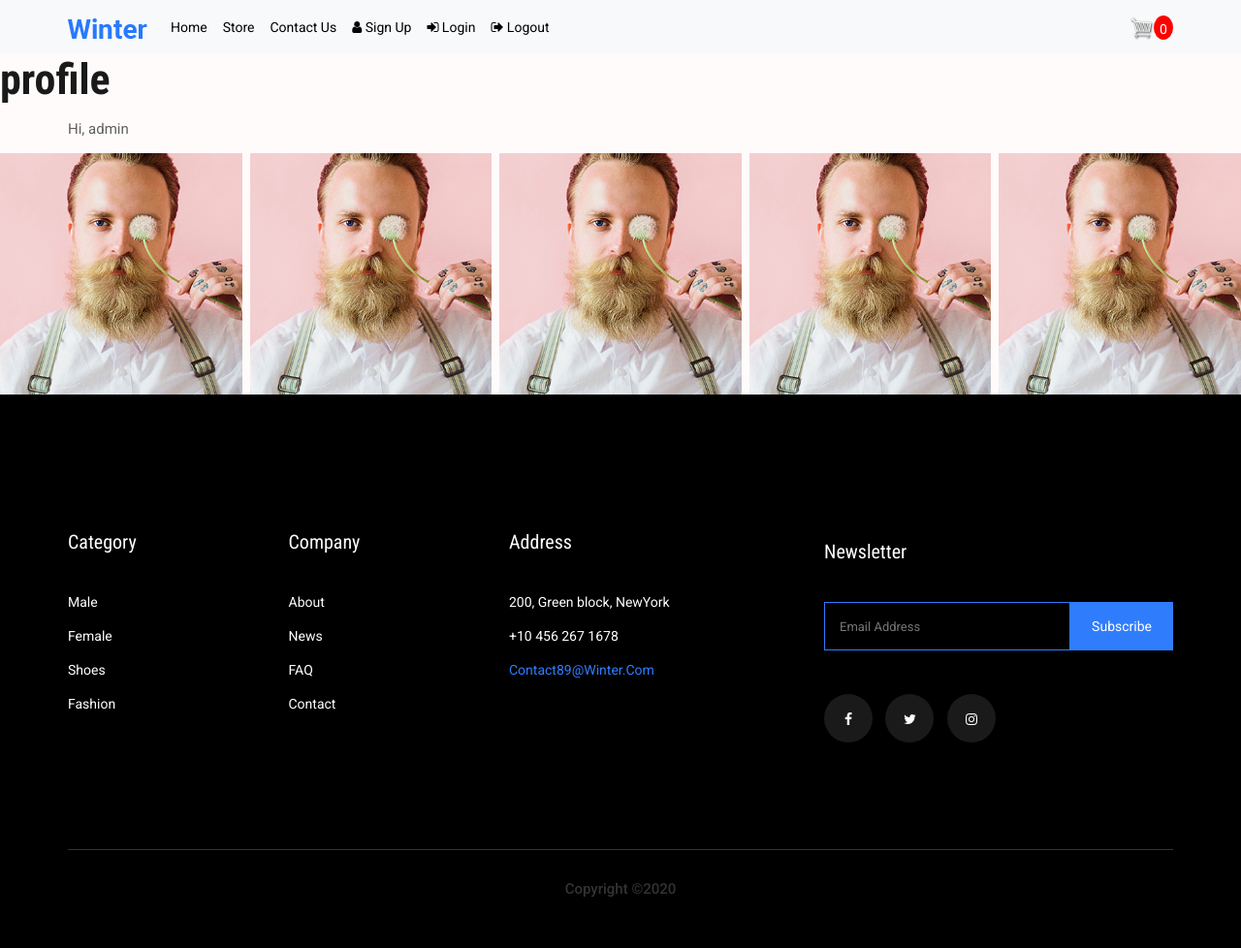
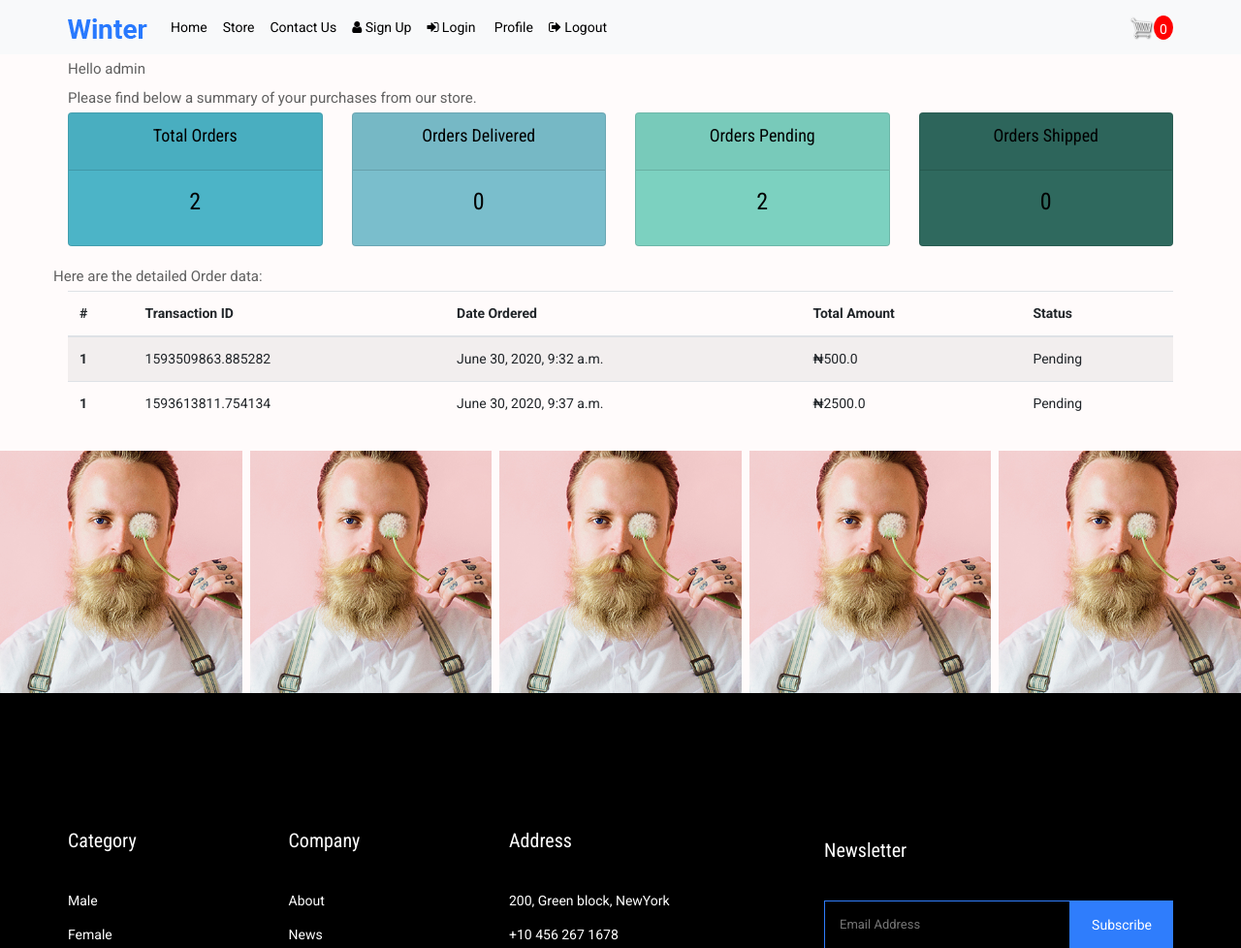
Before and after one commit to unyime1/django-ecommerce-project, a Django app: page /profile/ in a window 1280 px wide. Shown: the top 978 px of the page at 97% size. Before the commit the page ends 925 px from the top, so only its background shows below. Run offline with Django 3.2, Linux system fonts and the light colour scheme; a user stored in the database is signed in; data comes from the database, SQL or seed files in the repository; both versions use the stored data as it was after the commit; parts of the project's set-up code (start-up, migrations or seed data) failed here and were passed over; some libraries are stand-ins or nearby versions.

Commit message:
added user profile page

```diff
--- a/ecommerce/settings.py
+++ b/ecommerce/settings.py
@@ -143,8 +143,8 @@ AWS_SECRET_ACCESS_KEY =  AWS_SECRET_ACCESS_KEY
 AWS_STORAGE_BUCKET_NAME = AWS_STORAGE_BUCKET_NAME
 AWS_S3_FILE_OVERWRITE = False
 AWS_DEFAULT_ACL = None
-DEFAULT_FILE_STORAGE = 'storages.backends.s3boto3.S3Boto3Storage'
-STATICFILES_STORAGE = 'storages.backends.s3boto3.S3Boto3Storage'
+#DEFAULT_FILE_STORAGE = 'storages.backends.s3boto3.S3Boto3Storage'
+#STATICFILES_STORAGE = 'storages.backends.s3boto3.S3Boto3Storage'
 
 
 #SMTP MAIL CONFIQ
--- a/static/css/main.css
+++ b/static/css/main.css
@@ -1436,3 +1436,20 @@ header {
 #breadcrumb{
   margin-top: auto !important;
 }
+
+#total-orders{
+  background-color: #4cb4c7;
+}
+
+
+#orders-delivered{
+  background-color: #7abecc;
+}
+
+#orders-pending{
+  background-color: #7CD1C0;
+}
+
+#orders-shipped{
+  background-color: rgb(47, 105, 94);
+}
--- a/stores/templates/stores/navbar.html
+++ b/stores/templates/stores/navbar.html
@@ -29,6 +29,9 @@
                     </li>
 
                     {% if request.user.is_authenticated %}
+                    <li class="nav-item">
+                        <a class="nav-link nav-item" href="{% url 'profile' %}"><span class="fa fa-profile"></span> Profile</a>
+                    </li>
 
                     <li class="nav-item">
                         <a class="nav-link nav-item" href="{% url 'logout' %}"><span class="fa fa-sign-out"></span> Logout</a>
--- a/users/templates/users/profile.html
+++ b/users/templates/users/profile.html
@@ -2,12 +2,96 @@
 
 {% block content %}
 
-<h2>profile</h2>
 <div class="container">
     <div class="row">
         <div class="col-md-12">
-            <p>Hi, {{customer.first_name}}</p>
+            <p>Hello {{customer.first_name}}</p>
+            <p>Please find below a summary of your purchases from our store.</p>
         </div>
+    </div>
+    <div class="row">
+        <div class="col-md-12">
+            <div class="row">
+
+                <div class="col-md-3">
+                    <div class="card text-center text-white  mb-3" id="total-orders">
+                        <div class="card-header">
+                            <h5 class="card-title">Total Orders</h5>
+                        </div>
+                        <div class="card-body">
+                            <h3 class="card-title">{{total_orders}}</h3>
+                        </div>
+                    </div>
+                </div>
+
+
+                <div class="col-md-3">
+                    <div class="card text-center text-white  mb-3" id="orders-delivered">
+                        <div class="card-header">
+                            <h5 class="card-title">Orders Delivered</h5>
+                        </div>
+                        <div class="card-body">
+                            <h3 class="card-title">{{delivered}}</h3>
+                        </div>
+                    </div>
+                </div>
+
+
+                <div class="col-md-3">
+                    <div class="card text-center text-white  mb-3" id="orders-pending">
+                        <div class="card-header">
+                            <h5 class="card-title">Orders Pending</h5>
+                        </div>
+                        <div class="card-body">
+                            <h3 class="card-title">{{pending}}</h3>
+                        </div>
+                    </div>
+                </div>
+
+
+                <div class="col-md-3">
+                    <div class="card text-center text-white  mb-3" id="orders-shipped">
+                        <div class="card-header">
+                            <h5 class="card-title">Orders Shipped</h5>
+                        </div>
+                        <div class="card-body">
+                            <h3 class="card-title">{{shipped}}</h3>
+                        </div>
+                    </div>
+                </div>
+
+            </div>
+        </div>
+    </div>
+    <div class="row">
+        <p>Here are the detailed Order data:</p>
+        <div class="col-md-12">
+            <table class="table table-striped">
+                <thead>
+                  <tr>
+                    <th scope="col">#</th>
+                    <th scope="col">Transaction ID</th>
+                    <th scope="col">Date Ordered</th>
+                    <th scope="col">Total Amount</th>
+                    <th scope="col">Status</th>
+                  </tr>
+                </thead>
+                <tbody>
+                    {% for order in orders %}
+                        {% if order.complete %}
+                            <tr>
+                                <th scope="row">1</th>
+                                <td> {{order.transaction_id}} </td>
+                                <td> {{order.date_ordered}} </td>
+                                <td> ₦{{order.get_cart_total}} </td>
+                                <td> {{order.status}} </td>
+                            </tr>
+                        {% endif %}
+                    {% endfor %}
+                </tbody>
+            </table>
+        </div>
+
     </div>
 </div>
 {% endblock content %}
--- a/users/views.py
+++ b/users/views.py
@@ -91,7 +91,7 @@ def userLogin(request):
         #login user
         if user is not None:
             login(request, user)
-            return redirect('store')
+            return redirect('profile')
         else:
             messages.info(request, 'username or password is incorrect!')
             return redirect('login')
@@ -149,7 +149,7 @@ def userProfile(request):
 
     #database queries
     customer = request.user.customer
-    orders = request.user.customer.order_set.all()
+    orders = request.user.customer.order_set.all().filter(complete='True')
     total_orders = orders.count()
     delivered = orders.filter(status='Delivered').count()
     pending = orders.filter(status='Pending').count()
```
Also changed, not shown: db.sqlite3, stores/models.py (line endings or trailing spaces).
